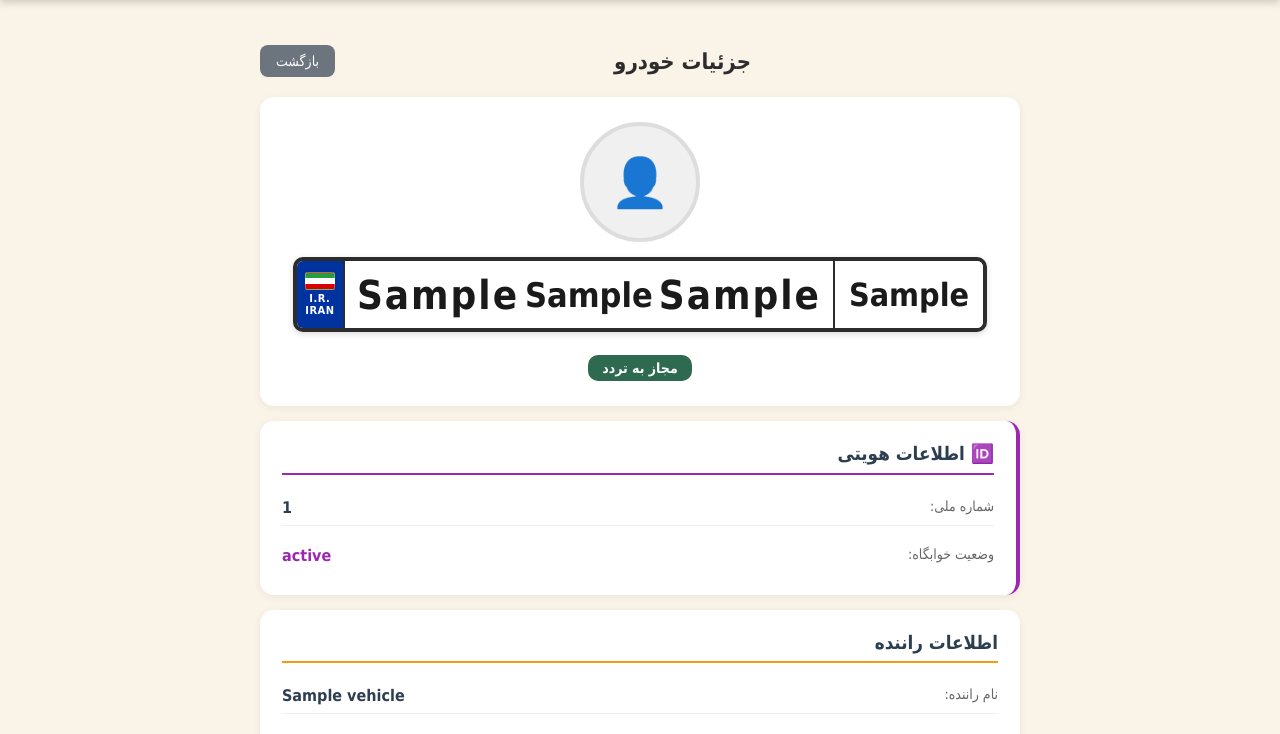
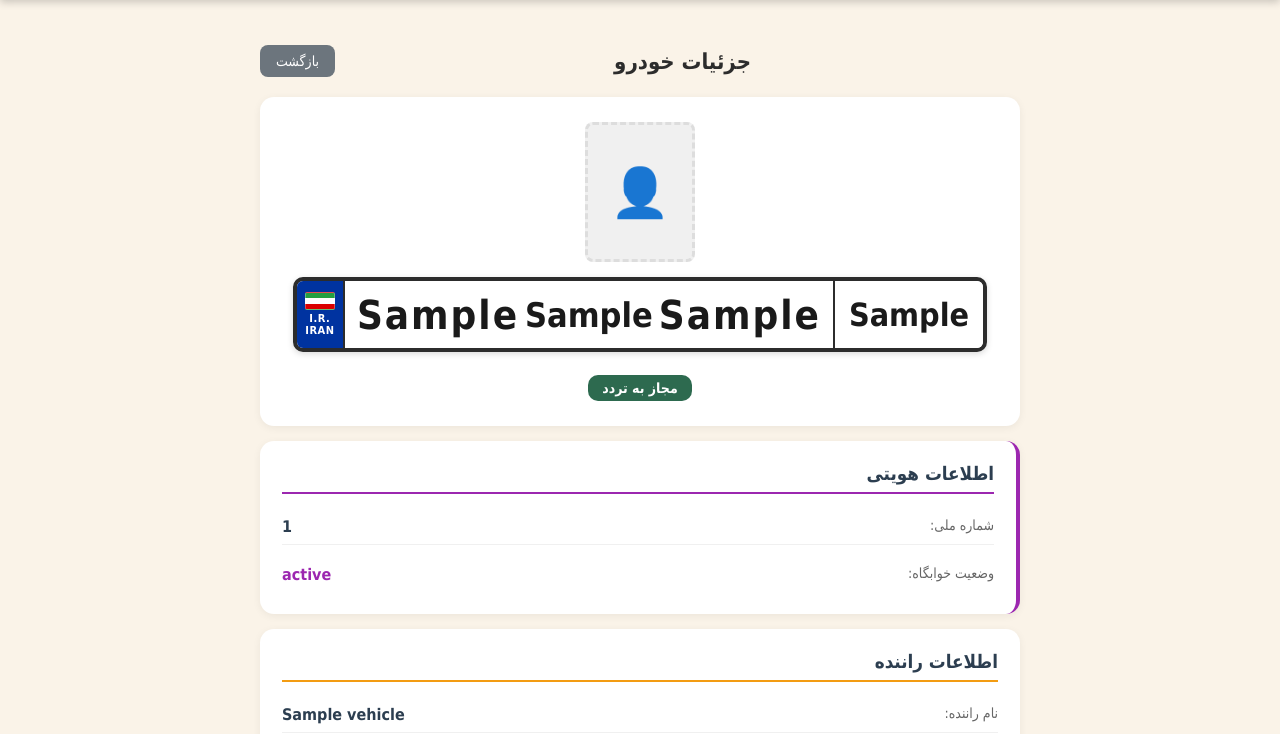
Before and after one commit to irancell939-dotcom/flask-notification-app, a Python web app: template templates/vehicle_detail.html in a window 1280 px wide. Shown: the part 68-802 px from the top of the page. Run offline with Jinja, Linux system fonts and the light colour scheme; the template is opened without the code that fills it: most values are stand-ins (such as "Sample title", 1, 10 or a date in 2020).

Commit message:
Update vehicle_detail.html

```diff
--- a/templates/vehicle_detail.html
+++ b/templates/vehicle_detail.html
@@ -10,7 +10,7 @@
             ویرایش
         </a>
         <a href="{{ url_for('print_vehicle_card', id=vehicle.id) }}" target="_blank" style="background: #3498db; color: white; padding: 8px 16px; border-radius: 8px; text-decoration: none; font-size: 14px;">
-            ️ چاپ کارت
+            🖨️ چاپ کارت
         </a>
         {% endif %}
         <a href="{{ url_for('vehicles') }}" style="background: #6c757d; color: white; padding: 8px 16px; border-radius: 8px; text-decoration: none; font-size: 14px;">
@@ -25,11 +25,11 @@
     <div style="margin-bottom: 15px;">
         <img src="{{ url_for('uploaded_file', filename=vehicle.photo_path.split('/')[-1]) }}"
              alt="عکس {{ vehicle.driver_name }}"
-             style="width: 120px; height: 120px; border-radius: 50%; object-fit: cover; border: 4px solid #f39c12; box-shadow: 0 4px 12px rgba(0,0,0,0.15);">
+             style="width: 110px; height: 140px; border-radius: 8px; object-fit: cover; border: 3px solid #f39c12; box-shadow: 0 4px 12px rgba(0,0,0,0.15);">
     </div>
     {% else %}
     <div style="margin-bottom: 15px;">
-        <div style="width: 120px; height: 120px; border-radius: 50%; background: #f0f0f0; display: inline-flex; align-items: center; justify-content: center; font-size: 48px; color: #888; border: 4px solid #ddd;">
+        <div style="width: 110px; height: 140px; border-radius: 8px; background: #f0f0f0; display: inline-flex; align-items: center; justify-content: center; font-size: 48px; color: #888; border: 3px dashed #ddd;">
             👤
         </div>
     </div>
@@ -62,7 +62,7 @@
 <!-- اطلاعات هویتی -->
 {% if vehicle.national_id or vehicle.dormitory_status %}
 <div class="notification-card" style="margin-top: 15px; border-right: 4px solid #9c27b0;">
-    <h3 style="margin-bottom: 15px; color: #2c3e50; border-bottom: 2px solid #9c27b0; padding-bottom: 8px;">🆔 اطلاعات هویتی</h3>
+    <h3 style="margin-bottom: 15px; color: #2c3e50; border-bottom: 2px solid #9c27b0; padding-bottom: 8px;"> اطلاعات هویتی</h3>
 
     <div style="display: grid; gap: 12px;">
         {% if vehicle.national_id %}
```
